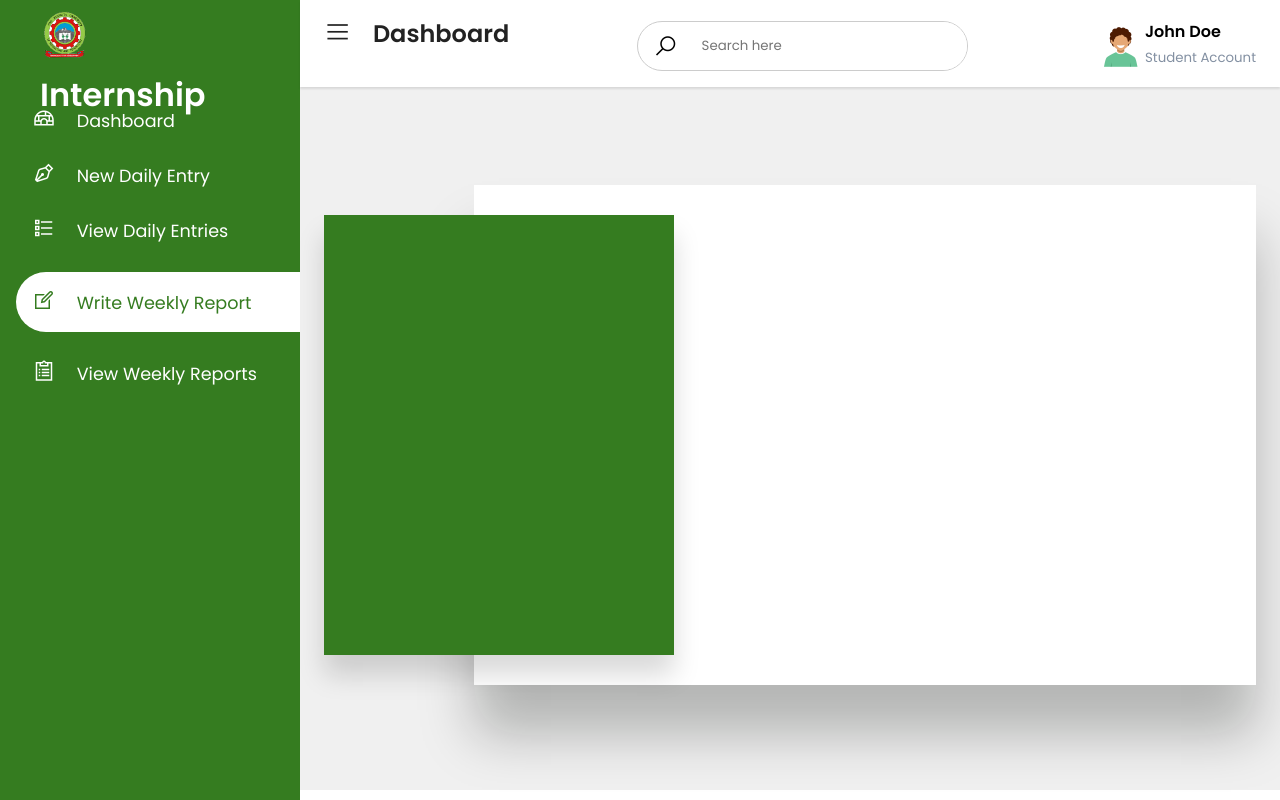
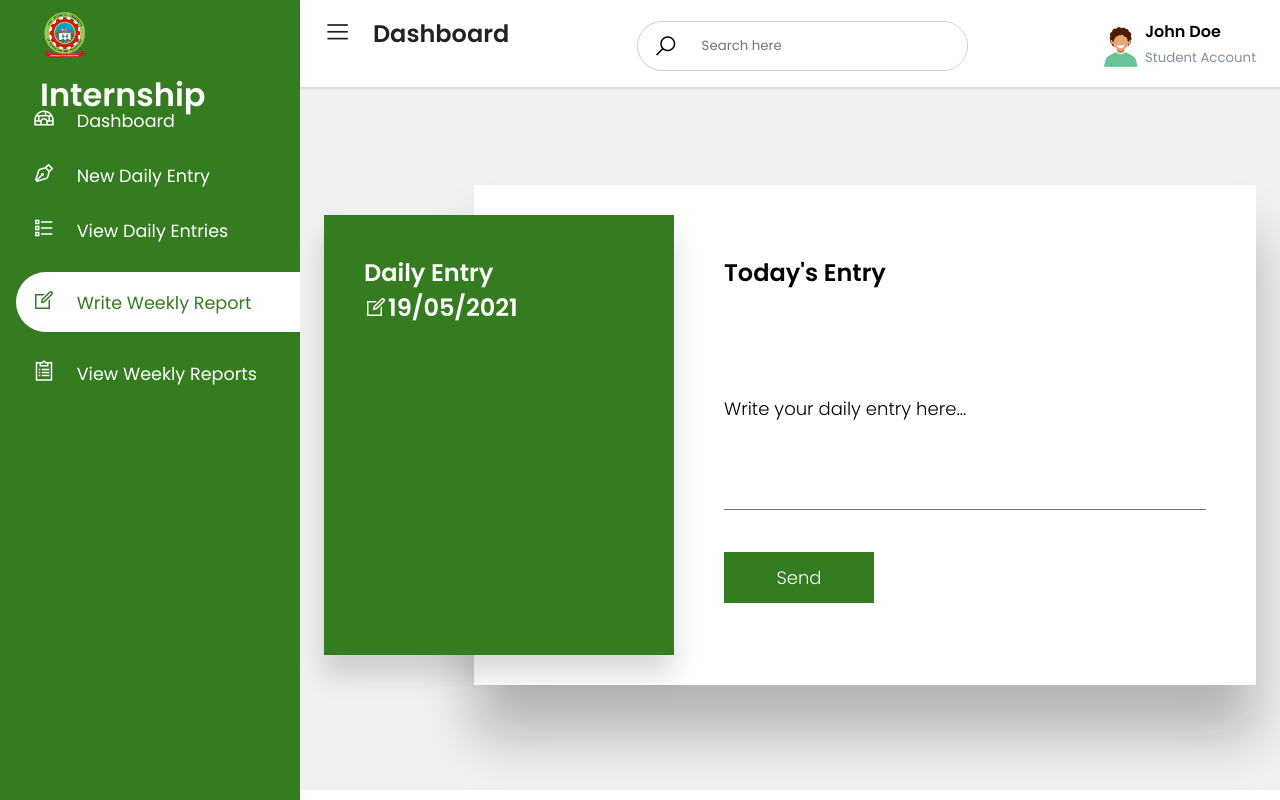
Before and after one commit to kipngenokevin/Internship-Log, a PHP site: page /weekly-report in a window 1280 px wide. Run offline with PHP 8.4, Linux system fonts and the light colour scheme; some web fonts are replaced.

Commit message:
CSS UPDATE

```diff
--- a/css/daily-entry.css
+++ b/css/daily-entry.css
@@ -54,4 +54,125 @@ section {
     height: 100%;
     background-color: #fff;
     box-shadow: 0 50px 50px rgba(0,9,0,0.25);
+    color: black;
 }
+
+.container .contactForm .formBox {
+    position: relative;
+    display: flex;
+    justify-content: center;
+    flex-wrap: wrap;
+    margin-top: 100px;
+}
+
+.container .contactForm .formBox .inputBox {
+    position: relative;
+    margin-bottom: 35px;
+}
+
+.container .contactForm .formBox .inputBox.w100 {
+    width: 100%;
+}
+
+.container .contactForm .formBox .inputBox input,
+.container .contactForm .formBox .inputBox textarea {
+    width: 100%;
+    resize: none;
+    padding: 5px 0;
+    font-size: 18px;
+    font-weight: 300;
+    color: #333;
+    border: none;
+    outline: none;
+    border-bottom: 1px solid #777;
+}
+
+.container .contactForm .formBox .inputBox textarea {
+    height: 120px;
+}
+
+.container .contactForm .formBox .inputBox span {
+    position: absolute;
+    left: 0;
+    padding: 5px 0;
+    pointer-events: none;
+    font-size: 18px;
+    font-weight: 300;
+    transition: 0.3s;
+}
+
+.container .contactForm .formBox .inputBox input:focus ~ span,
+.container .contactForm .formBox .inputBox input:valid ~ span,
+.container .contactForm .formBox .inputBox textarea:focus ~ span,
+.container .contactForm .formBox .inputBox textarea:valid ~ span {
+    transform: translateY(-20px);
+    font-size: 12px;
+    font-weight: 400;
+    letter-spacing: 1px;
+    color: #357C20;
+    font-weight: 500;
+}
+
+.container .contactForm .formBox .inputBox input[type="submit"] {
+    position: relative;
+    cursor: pointer;
+    background: #357C20;
+    color: #fff;
+    border: none;
+    max-width: 150px;
+    padding: 12px;
+}
+
+.container .contactForm .formBox .inputBox input[type="submit"]:hover {
+    background: #439d29;
+}
+
+@media (max-width: 1200px) {
+    .section {
+        width: 100%;
+    }
+    .container {
+        display: inline;
+        width: 90%;
+        min-width: auto;
+        margin: 20px;
+        box-shadow: 0 20px 50px rgba(0, 0, 0, 0.2);
+    }
+
+    .container .contactInfo {
+        top: 0;
+        height: 550px;
+        box-shadow: none;
+        position: relative;
+        width: 30%;
+    }
+
+    .container .contactForm {
+        top: 0;
+        height: 550px;
+        box-shadow: none;
+        width: 100%;
+    }
+
+}
+
+@media (max-width: 991px) {
+    section {
+        width: 100%;
+    }
+    .container {
+        display: flex-box;
+        flex-direction: column;
+    }
+
+    .container .contactInfo {
+        width: 100%;
+        height: auto;
+    }
+
+    .container .contactForm {
+        width: 100%;
+        margin-left: 0 !important;
+        margin-top: 100px;
+    }
+}
--- a/weekly-report.php
+++ b/weekly-report.php
@@ -73,9 +73,22 @@
          <section>
             <div class="container">
                 <div class="contactInfo">
-
-                 </div>
+                  <div>
+                    <h2> Daily Entry </h2>
+                    <h2><span class="las la-edit"></span>19/05/2021</h2>
+                  </div>
+                </div>
                 <div class="contactForm">
+                  <h2>Today's Entry</h2>
+                  <div class="formBox">
+                    <div class="inputBox w100">
+                      <textarea required></textarea>
+                      <span>Write your daily entry here...</span>
+                    </div>
+                    <div class="inputBox w100">
+                      <input type="submit" value="Send">
+                    </div>
+                  </div>
                 </div>
             </div>
          </section>
```
Also changed, not shown: daily-entry.php (+7 -4 lines).
